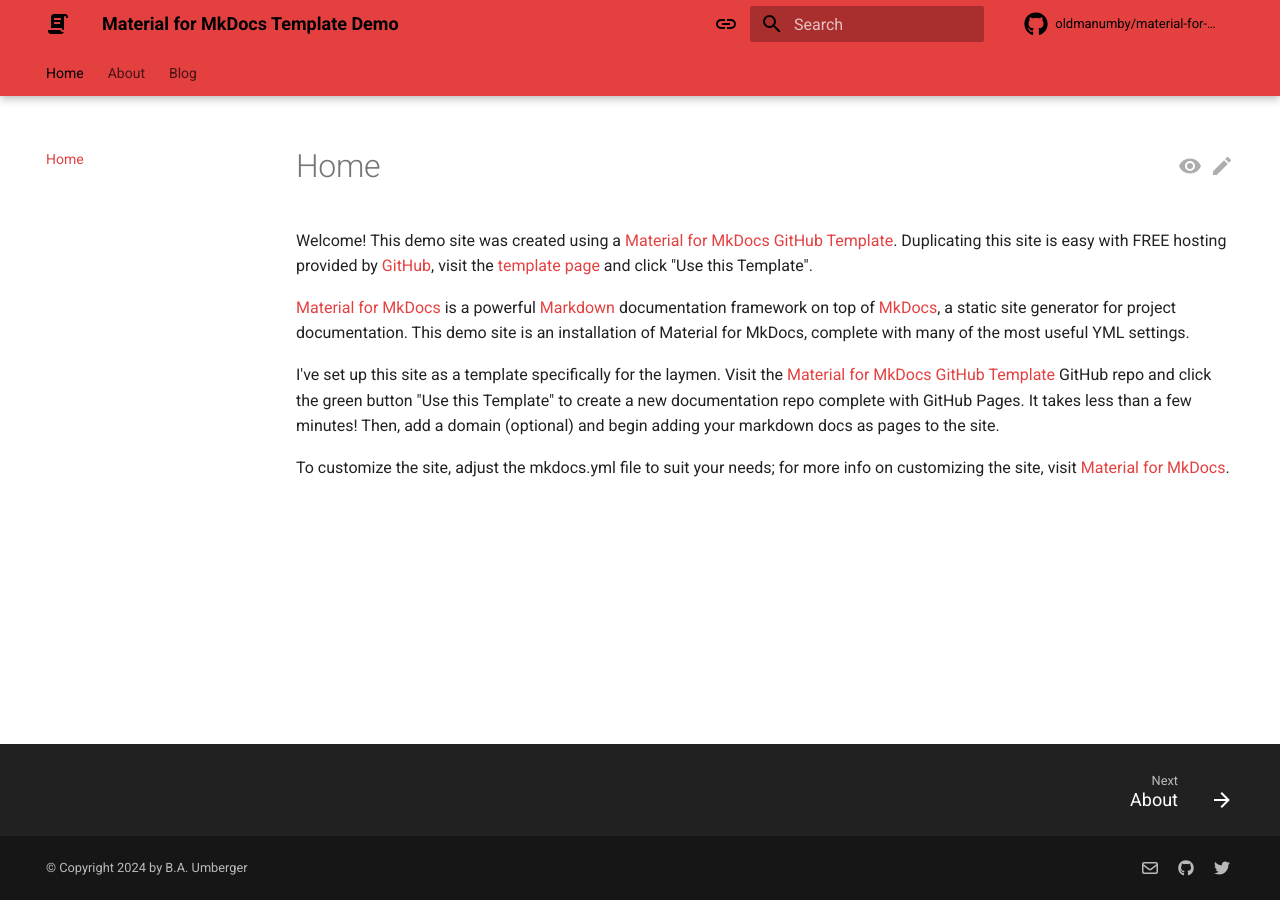
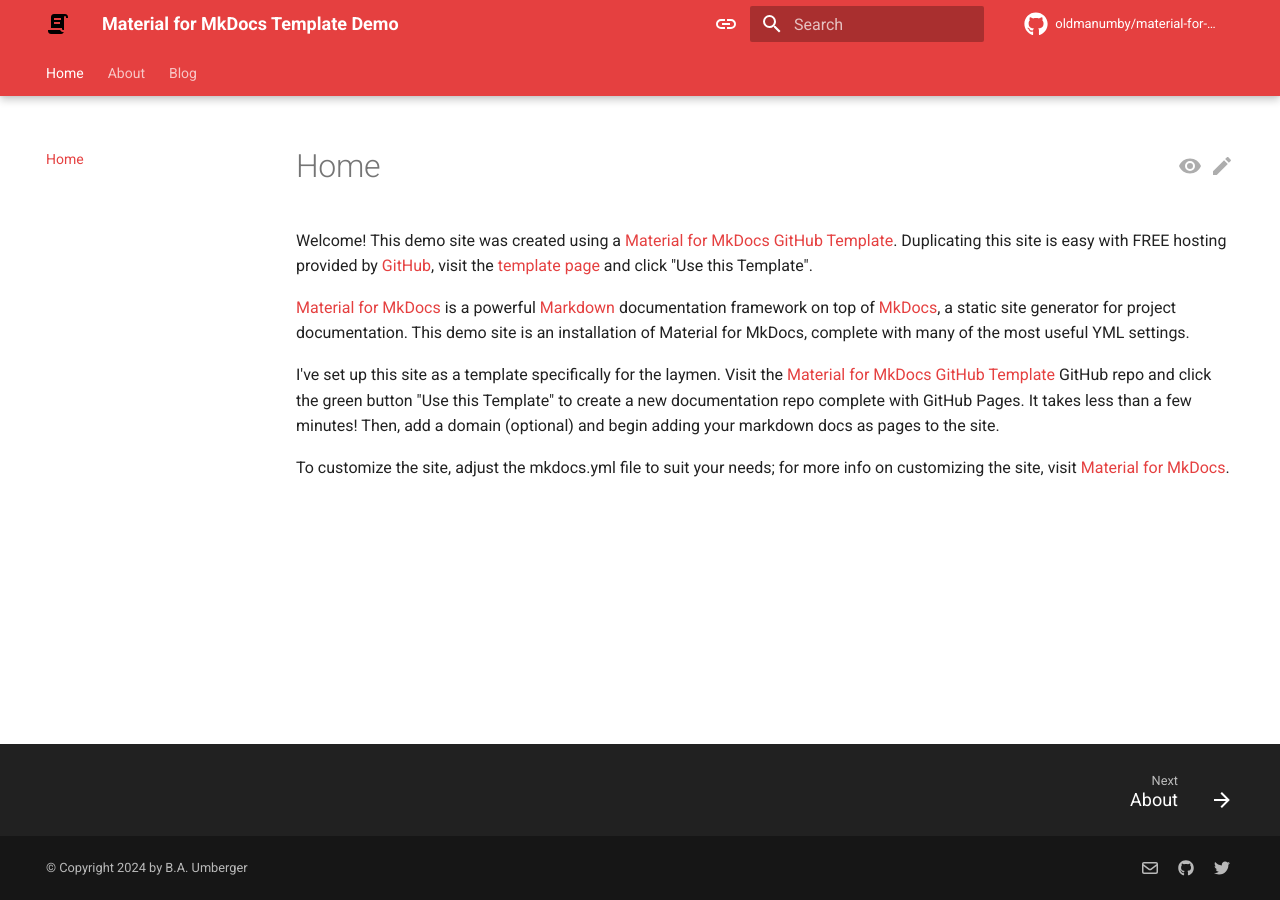
Before and after one commit to OldManUmby/material-for-mkdocs-template, an MkDocs documentation site: the page built from docs/index.md, in a window 1280 px wide. Built offline with MkDocs 1.6.1 and Material for MkDocs 9.7.7, drawn with Linux system fonts in a browser that asks for light colours; comment, search, counter and statistics services are not loaded.

Commit message:
Updated CSS

```diff
--- a/docs/stylesheets/extra.css
+++ b/docs/stylesheets/extra.css
@@ -1,5 +1,5 @@
 :root {
-    --md-primary-bg-color: #000000;
+    --md-primary-bg-color: #ffffff;
     --md-primary-fg-color: #e54040;
     --md-primary-fg-color--light: #e54040;
     --md-primary-fg-color--dark: #e54040;
```
